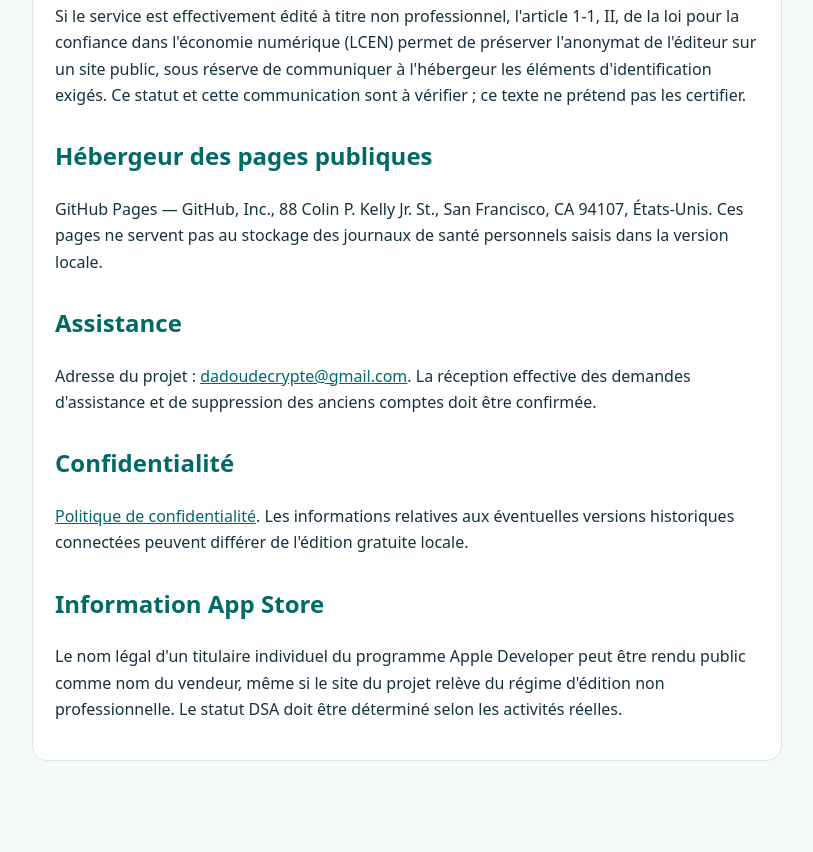
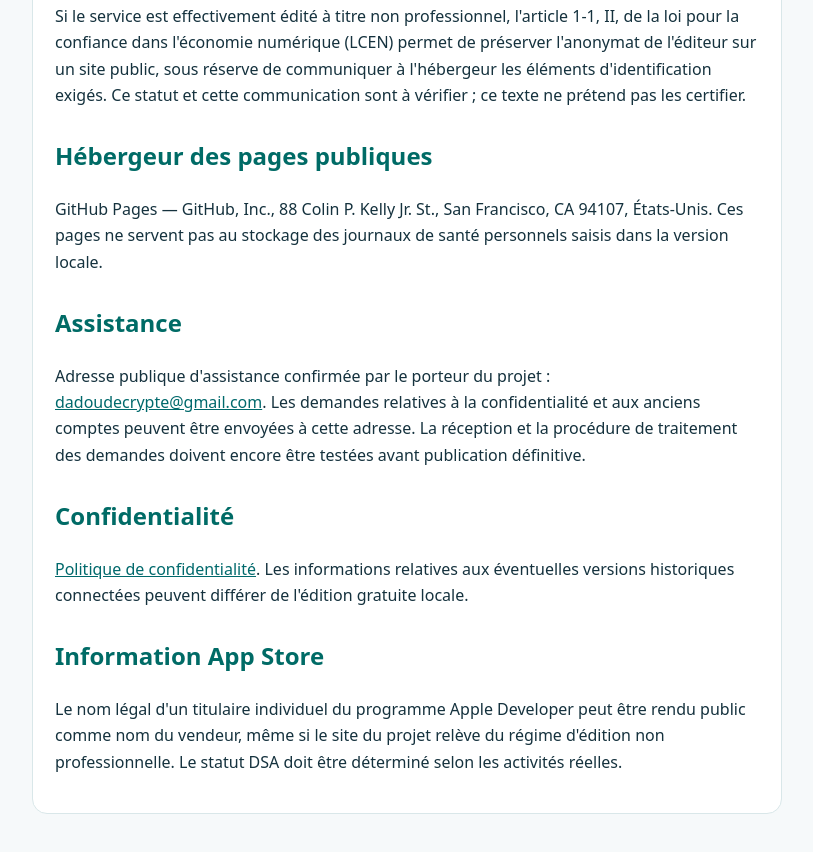
Before and after one commit to dadouloup/dadou-suivi-infos, a plain HTML site: page mentions-legales/index.html in a window 1280 px wide. Shown: the part 555-1407 px from the top of the page, without its empty margins (233-1046 px from the left). Drawn offline with Linux system fonts and the light colour scheme.

Commit message:
docs(site): confirm public support email and retain delivery-verification gate

```diff
--- a/mentions-legales/index.html
+++ b/mentions-legales/index.html
@@ -11,7 +11,7 @@
 <div class="note"><h2>Présentation</h2><p>Dadou Suivi est une application gratuite d'organisation personnelle et de suivi descriptif. Il ne s'agit ni d'un service de soins à distance, ni d'un outil de diagnostic, de prescription ou de calcul de doses.</p>
 <h2>Édition non professionnelle</h2><p>Si le service est effectivement édité à titre non professionnel, l'article 1-1, II, de la loi pour la confiance dans l'économie numérique (LCEN) permet de préserver l'anonymat de l'éditeur sur un site public, sous réserve de communiquer à l'hébergeur les éléments d'identification exigés. Ce statut et cette communication sont à vérifier ; ce texte ne prétend pas les certifier.</p>
 <h2>Hébergeur des pages publiques</h2><p>GitHub Pages — GitHub, Inc., 88 Colin P. Kelly Jr. St., San Francisco, CA 94107, États-Unis. Ces pages ne servent pas au stockage des journaux de santé personnels saisis dans la version locale.</p>
-<h2>Assistance</h2><p>Adresse du projet : <a href="mailto:dadoudecrypte@gmail.com">dadoudecrypte@gmail.com</a>. La réception effective des demandes d'assistance et de suppression des anciens comptes doit être confirmée.</p>
+<h2>Assistance</h2><p>Adresse publique d'assistance confirmée par le porteur du projet : <a href="mailto:dadoudecrypte@gmail.com">dadoudecrypte@gmail.com</a>. Les demandes relatives à la confidentialité et aux anciens comptes peuvent être envoyées à cette adresse. La réception et la procédure de traitement des demandes doivent encore être testées avant publication définitive.</p>
 <h2>Confidentialité</h2><p><a href="../confidentialite/">Politique de confidentialité</a>. Les informations relatives aux éventuelles versions historiques connectées peuvent différer de l'édition gratuite locale.</p>
 <h2>Information App Store</h2><p>Le nom légal d'un titulaire individuel du programme Apple Developer peut être rendu public comme nom du vendeur, même si le site du projet relève du régime d'édition non professionnelle. Le statut DSA doit être déterminé selon les activités réelles.</p>
 </div></main></body></html>
```
